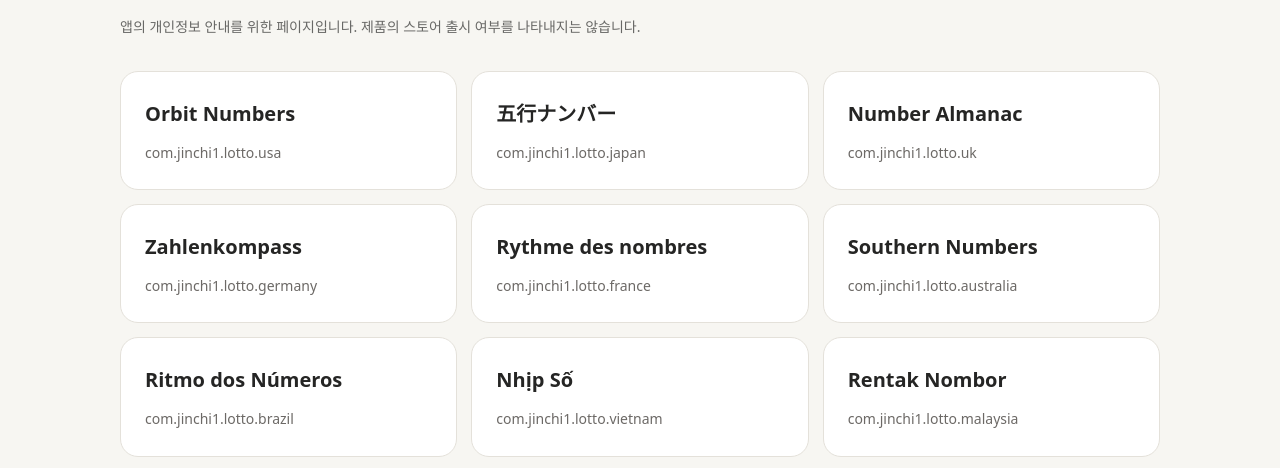
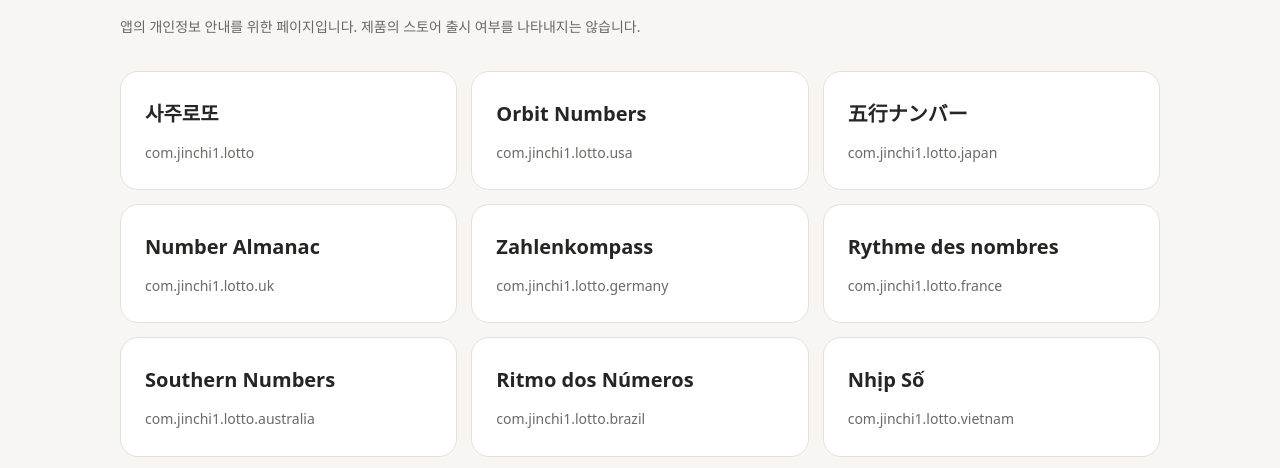
Before and after one commit to jinchi1/etc, a plain HTML site: page apps/index.html in a window 1280 px wide. Shown: the part 263-731 px from the top of the page. Drawn offline with Linux system fonts and the light colour scheme.

Commit message:
Link Saju Lotto app privacy policy

```diff
--- a/apps/index.html
+++ b/apps/index.html
@@ -1,4 +1,4 @@
-<!doctype html><html lang="ko"><head><meta charset="utf-8"><meta name="viewport" content="width=device-width,initial-scale=1"><title>앱별 개인정보처리방침 | CEOREONG</title><link rel="icon" href="../assets/favicon.svg" type="image/svg+xml"><link rel="stylesheet" href="../assets/app-privacy.css"></head><body class="app-policy"><main class="policy-shell"><nav class="policy-nav"><a class="policy-brand" href="../index.html">CEOREONG.</a><a href="../privacy.html">웹사이트 개인정보처리방침</a></nav><div class="policy-kicker">APP PRIVACY POLICIES</div><h1>앱별 개인정보처리방침</h1><p>사용하는 앱을 선택하면 해당 앱 언어의 개인정보처리 안내를 확인할 수 있습니다.</p><p class="policy-meta">앱의 개인정보 안내를 위한 페이지입니다. 제품의 스토어 출시 여부를 나타내지는 않습니다.</p><div class="policy-grid"><a class="policy-card" href="privacy/usa.html"><strong>Orbit Numbers</strong><span>com.jinchi1.lotto.usa</span></a>
+<!doctype html><html lang="ko"><head><meta charset="utf-8"><meta name="viewport" content="width=device-width,initial-scale=1"><title>앱별 개인정보처리방침 | CEOREONG</title><link rel="icon" href="../assets/favicon.svg" type="image/svg+xml"><link rel="stylesheet" href="../assets/app-privacy.css"></head><body class="app-policy"><main class="policy-shell"><nav class="policy-nav"><a class="policy-brand" href="../index.html">CEOREONG.</a><a href="../privacy.html">웹사이트 개인정보처리방침</a></nav><div class="policy-kicker">APP PRIVACY POLICIES</div><h1>앱별 개인정보처리방침</h1><p>사용하는 앱을 선택하면 해당 앱 언어의 개인정보처리 안내를 확인할 수 있습니다.</p><p class="policy-meta">앱의 개인정보 안내를 위한 페이지입니다. 제품의 스토어 출시 여부를 나타내지는 않습니다.</p><div class="policy-grid"><a class="policy-card" href="privacy/korea.html"><strong>사주로또</strong><span>com.jinchi1.lotto</span></a><a class="policy-card" href="privacy/usa.html"><strong>Orbit Numbers</strong><span>com.jinchi1.lotto.usa</span></a>
 <a class="policy-card" href="privacy/japan.html"><strong>五行ナンバー</strong><span>com.jinchi1.lotto.japan</span></a>
 <a class="policy-card" href="privacy/uk.html"><strong>Number Almanac</strong><span>com.jinchi1.lotto.uk</span></a>
 <a class="policy-card" href="privacy/germany.html"><strong>Zahlenkompass</strong><span>com.jinchi1.lotto.germany</span></a>
```
